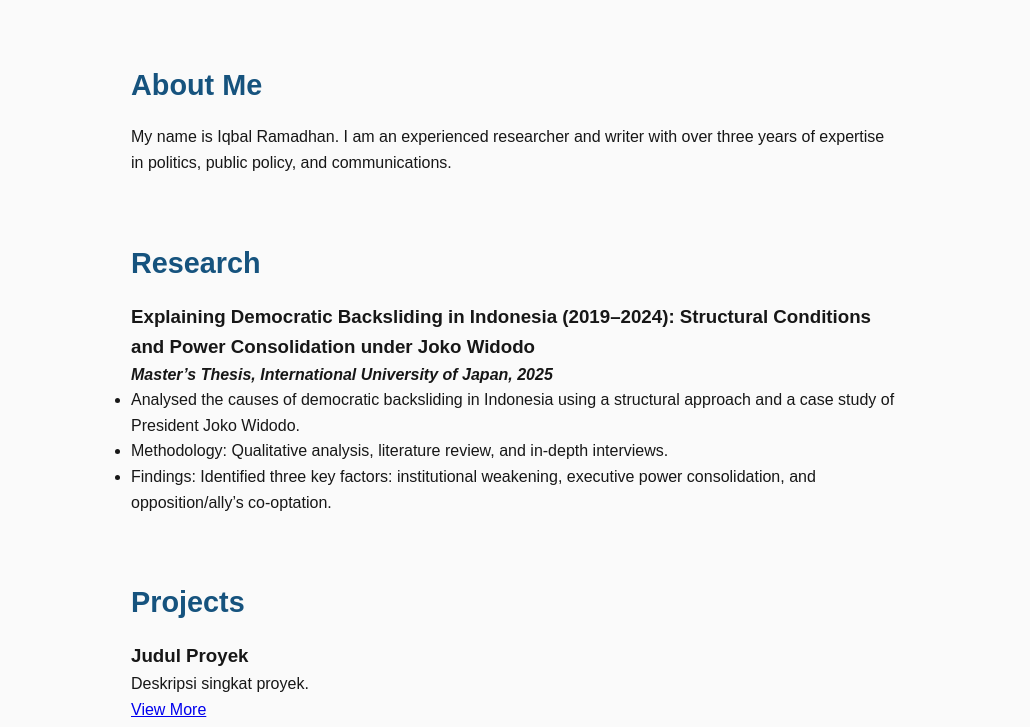
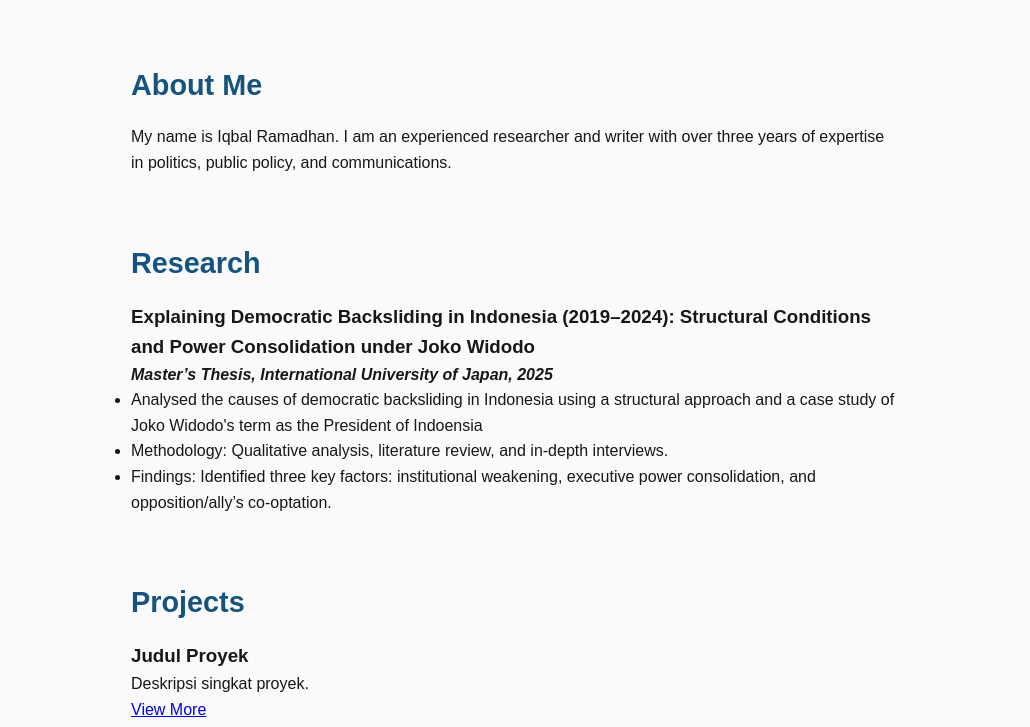
Before and after one commit to iqbalramadhan1296/portfolio, a plain HTML site: page index.html in a window 1280 px wide. Shown: the part 73-800 px from the top of the page, without its empty margins (125-1155 px from the left). Drawn offline with Linux system fonts and the light colour scheme.

Commit message:
Update index.html

```diff
--- a/index.html
+++ b/index.html
@@ -34,7 +34,7 @@
       <h3>Explaining Democratic Backsliding in Indonesia (2019–2024): Structural Conditions and Power Consolidation under Joko Widodo</h3>
       <h4><i>Master’s Thesis, International University of Japan, 2025</i></h4>
       <p> <ul>
-    <li>Analysed the causes of democratic backsliding in Indonesia using a structural approach and a case study of President Joko Widodo.</li>
+    <li>Analysed the causes of democratic backsliding in Indonesia using a structural approach and a case study of Joko Widodo's term as the President of Indoensia</li>
     <li>Methodology: Qualitative analysis, literature review, and in-depth interviews.</li>
     <li>Findings: Identified three key factors: institutional weakening, executive power consolidation, and opposition/ally’s co-optation.</li>
   </ul>
```
